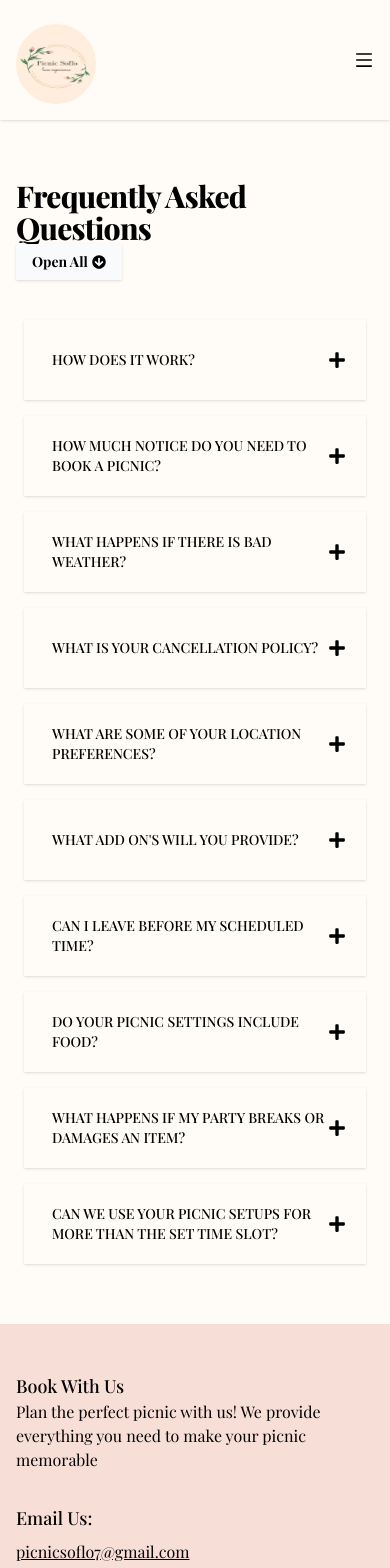
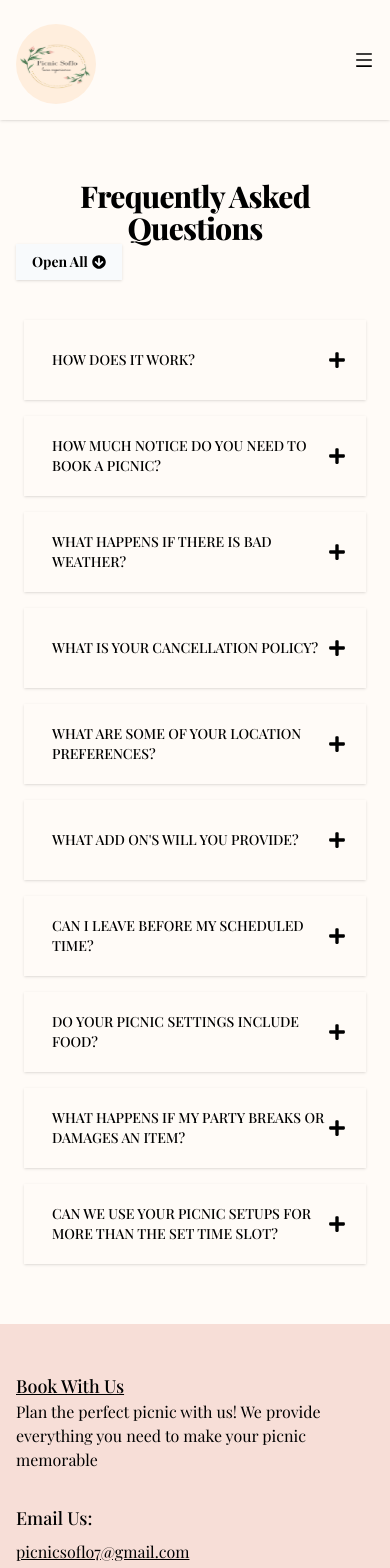
Before and after one commit to Markchav/picnicSoFlo, a Next.js app: page /faq-s in a window 390 px wide. Shown: the top 1568 px of the page. Built offline with nearby package versions, Linux system fonts and the light colour scheme; a web font is replaced by a local one.

Commit message:
centered title in FAQ and added underline for Book Now in contact.tsx

```diff
--- a/src/components/Footer.tsx
+++ b/src/components/Footer.tsx
@@ -10,7 +10,7 @@ return (
     <div className="max-w-screen-xl mx-auto py-12 px-4 sm:px-6 lg:py-16 lg:px-8">
     <div className="grid grid-cols-1 sm:grid-cols-2 lg:grid-cols-3 sm:gap-[300px] ">
         <div className="mb-8 sm:mb-0">
-        <Link href='/book-now' className="hover:underline text-lg font-medium mb-2">Book With Us</Link>
+        <Link href='/book-now' className="underline  text-lg font-medium mb-2">Book With Us</Link>
         <p className="">Plan the perfect picnic with us! We provide everything you need to make your picnic memorable</p>
         </div>
         <div className="mb-8 sm:mb-0">
--- a/src/components/LayoutFaq.tsx
+++ b/src/components/LayoutFaq.tsx
@@ -20,7 +20,7 @@ interface LayoutProps {
 export default function Layout({handleClick, isSomeActive, data, turn, setTurn}:LayoutProps) {
   return (
     <div className='items-center flex flex-col lg:w-7/12 lg:mt-7 w-full my-5 px-4'>
-        <span className='mt-2 text-3xl leading-8 font-extrabold tracking-tight text-black sm:text-4xl'>
+        <span className='mt-2 text-3xl leading-8 font-extrabold tracking-tight text-black sm:text-4xl text-center'>
             Frequently Asked Questions
         </span>
         <div className='flex items-center justify-between w-full mb-6 lg:justify-end '>
```
